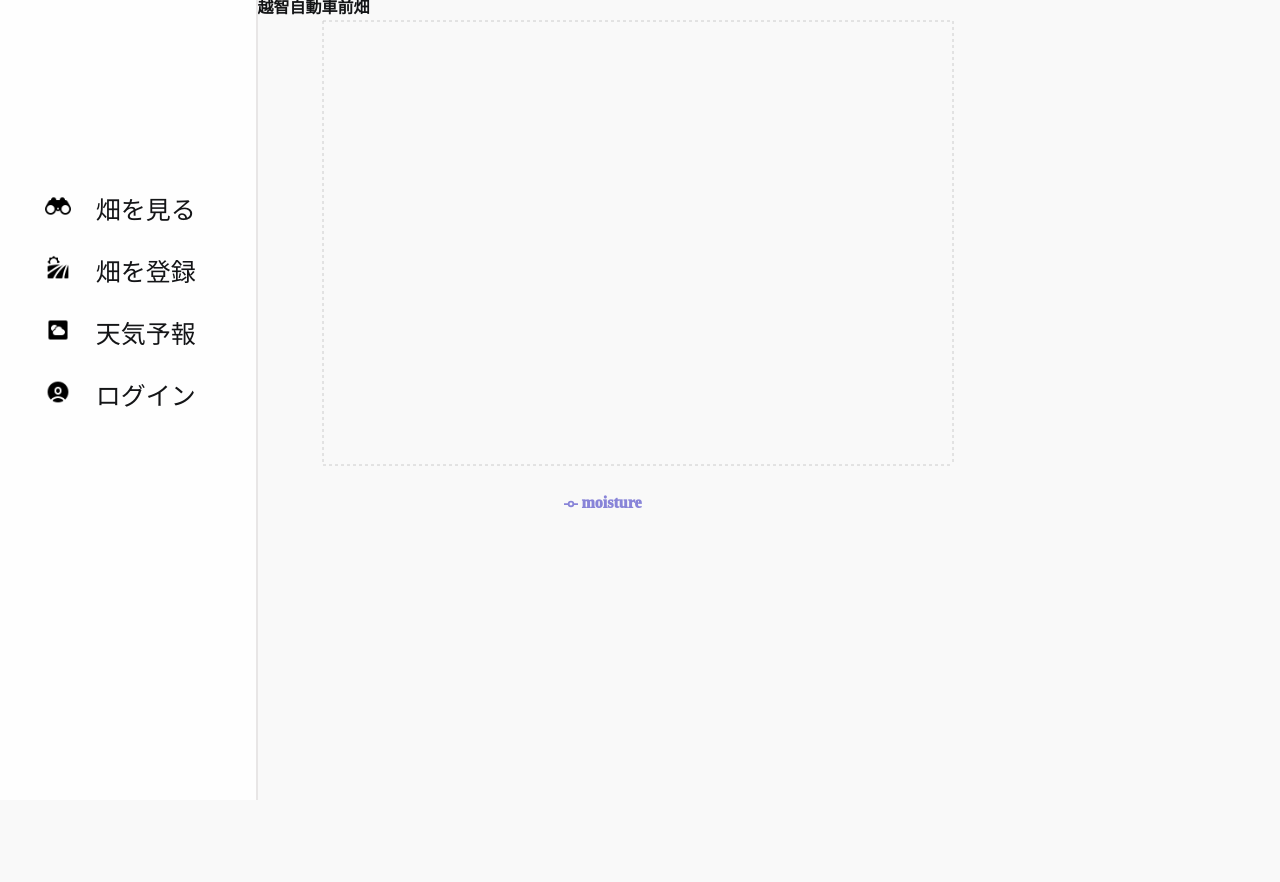
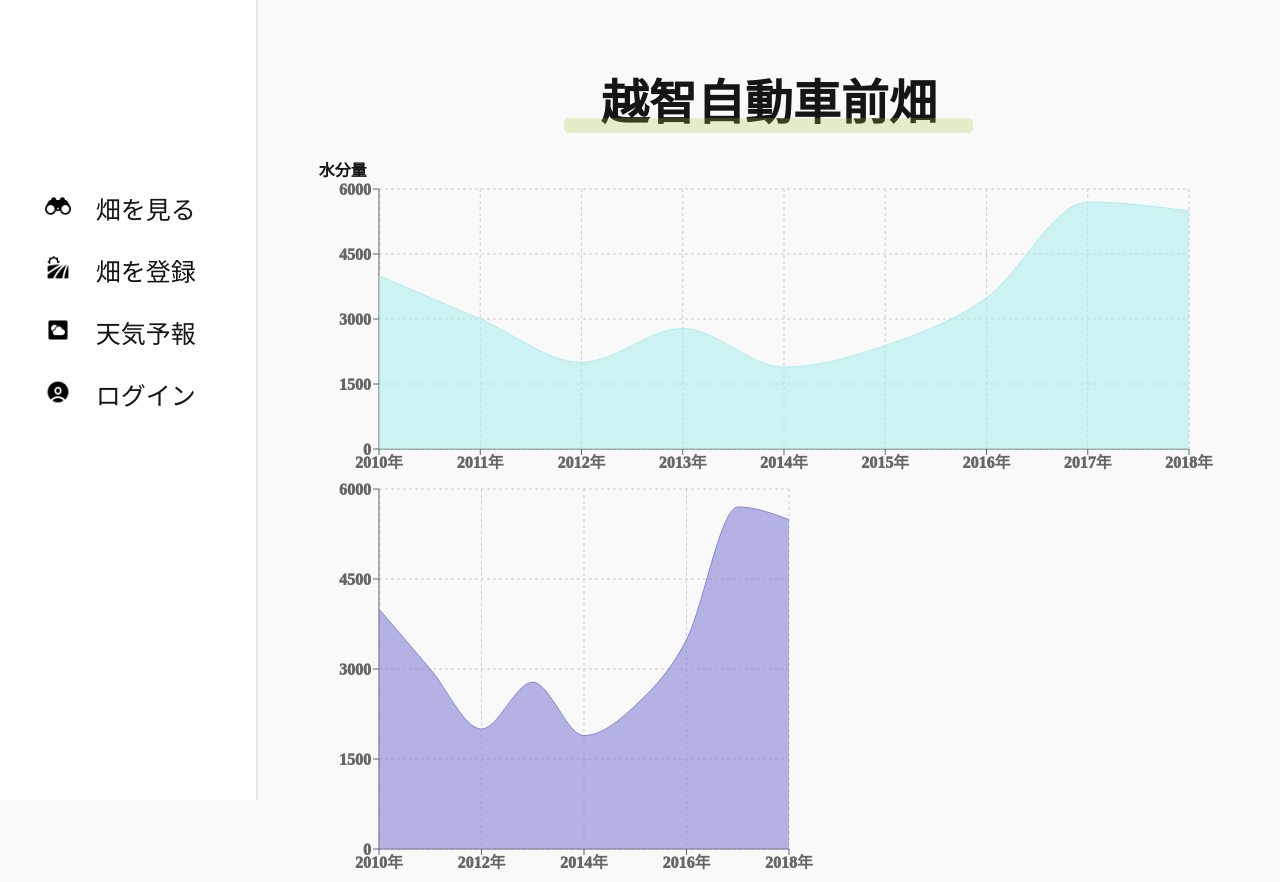
Before and after one commit to toasahi/Kainouji, a React app in the folder web/: page /lookfield/moisture/1 in a window 1280 px wide. Before the commit the page ends 800 px from the top, so only its background shows below. Built offline with nearby package versions, Linux system fonts and the light colour scheme; no server answers; the HTML template or start-up script is replaced by a standard one.

Commit message:
Create history location state

```diff
--- a/web/package.json
+++ b/web/package.json
@@ -29,6 +29,7 @@
     "eslint-plugin-prettier": "^3.4.0",
     "file-loader": "^6.2.0",
     "prettier": "^2.3.2",
+    "react-hook-form": "^7.12.2",
     "react-router-dom": "^5.2.0",
     "style-loader": "^3.2.1",
     "styled-components": "^5.3.0",
--- a/web/src/components/Inputs/PrimaryInput.tsx
+++ b/web/src/components/Inputs/PrimaryInput.tsx
@@ -34,6 +34,7 @@ const SInput = styled.input`
   border-radius: 10px;
   transition: all 0.25s ease 0s;
   width: 100%;
+  box-sizing: border-box;
 
   ::placeholder {
     color: ${Color.primary};
@@ -45,6 +46,6 @@ const SInput = styled.input`
   }
 
   @media (min-width: ${Responsive.sm}) {
-    padding: 10px;
+    padding: 15px;
   }
 `;
--- a/web/src/components/pages/Confirm.tsx
+++ b/web/src/components/pages/Confirm.tsx
@@ -2,25 +2,32 @@ import { ChangeEvent, memo, useEffect, useState, VFC } from 'react';
 import styled from 'styled-components';
 
 import { Color, Font, Responsive } from '../../constant/BaseCss';
-import { useGetVegitables } from '../../hooks/useGetVegitables';
 import { Header } from '../layouts/Header';
-import { PrimaryInput } from '../Inputs/PrimaryInput';
 import { PrimaryButton } from '../buttons/PrimaryButton';
 import { useHistory } from 'react-router-dom';
-// import Image from '../../images/default.jpeg';
+
+type State = {
+  fieldName: string;
+  vegetable: string;
+  waterTiming: string;
+  imageUrl: string;
+};
 
 export const Confirm: VFC = memo(() => {
-  const history = useHistory();
+  const history = useHistory<State>();
   const onClickBack = () => history.push('/registerfield');
   const onClickRegister = () => history.push('/login');
 
-  // console.log(this.props.location.state.stateTest);
+  const state = history.location.state;
+
+  console.log(state.fieldName);
 
   return (
     <SConfirm>
       <Header />
       <main>
         <SCard>
+          <img src={state.imageUrl} style={{ width: '100px', height: '200px' }} />
           <PrimaryButton children="前に戻る" position="before" onClick={onClickBack} />
           <PrimaryButton children="登録する" position="after" onClick={onClickRegister} />
         </SCard>
--- a/web/src/components/pages/Moisture.tsx
+++ b/web/src/components/pages/Moisture.tsx
@@ -1,8 +1,19 @@
 import { memo, useEffect, VFC } from 'react';
 import { useParams } from 'react-router-dom';
-import { CartesianGrid, Legend, Line, LineChart, ResponsiveContainer, Tooltip, XAxis, YAxis } from 'recharts';
+import {
+  Area,
+  AreaChart,
+  CartesianGrid,
+  Legend,
+  Line,
+  LineChart,
+  ResponsiveContainer,
+  Tooltip,
+  XAxis,
+  YAxis,
+} from 'recharts';
 import styled from 'styled-components';
-import { Responsive } from '../../constant/BaseCss';
+import { Responsive, Font, Color } from '../../constant/BaseCss';
 import { useMoistureData } from '../../hooks/useMoistureData';
 
 import { Header } from '../layouts/Header';
@@ -55,25 +66,69 @@ export const Moisture: VFC = memo(() => {
   ];
   return (
     <>
-      {loading ? (
+      {/* {loading ? (
         <h1>水分量のページです</h1>
-      ) : (
+      ) : ( */}
       <SMoisture>
         <Header />
         <main>
           <h1>越智自動車前畑</h1>
           <section className="moisture-graph">
-              <LineChart width={700} height={500} data={moisture}>
+            <h2>水分量</h2>
+            {/* <LineChart width={700} height={500} data={moisture}>
                 <CartesianGrid strokeDasharray="3 3" />
                 <XAxis dataKey="created_at" interval="preserveStartEnd" />
                 <YAxis interval="preserveStartEnd" />
                 <Legend />
                 <Line type="monotone" dataKey="moisture" stroke="#8884d8" activeDot={{ r: 8 }} />
-              </LineChart>
+              </LineChart> */}
+            {/* <LineChart width={700} height={500} data={data}>
+                <CartesianGrid strokeDasharray="3 3" />
+                <XAxis dataKey="created_at" interval="preserveStartEnd" />
+                <YAxis interval="preserveStartEnd" />
+                <Legend />
+                <Line type="monotone" dataKey="水分量" stroke="#8884d8" activeDot={{ r: 8 }} />
+              </LineChart> */}
+            <ResponsiveContainer width="100%" height={300}>
+              <AreaChart
+                width={500}
+                height={400}
+                data={data}
+                margin={{
+                  top: 10,
+                  right: 30,
+                  left: 0,
+                  bottom: 0,
+                }}
+              >
+                <CartesianGrid strokeDasharray="3 3" />
+                <XAxis dataKey="name" />
+                <YAxis />
+                <Tooltip />
+                <Area type="monotone" dataKey="水分量" stroke="#afeeee" fill="#afeeee" />
+              </AreaChart>
+            </ResponsiveContainer>
+            <AreaChart
+              width={500}
+              height={400}
+              data={data}
+              margin={{
+                top: 10,
+                right: 30,
+                left: 0,
+                bottom: 0,
+              }}
+            >
+              <CartesianGrid strokeDasharray="3 3" />
+              <XAxis dataKey="name" />
+              <YAxis />
+              <Tooltip />
+              <Area type="monotone" dataKey="水分量" stroke="#8884d8" fill="#8884d8" />
+            </AreaChart>
           </section>
         </main>
       </SMoisture>
-      )}
+      {/* )} */}
     </>
   );
 });
@@ -87,11 +142,48 @@ const SMoisture = styled.div`
 
   main {
     width: 80%;
+
+    section {
+      margin: 0 auto;
+    }
+
+    h1 {
+      font-size: ${Font.text5xl};
+      padding: 5px;
+      margin: 30px 0;
+      text-align: center;
+      position: relative;
+
+      ::after {
+        background-color: ${Color.secondary}; /* 線色 */
+        border-radius: 5px; /* 線幅の半分 */
+        content: '';
+        position: absolute;
+        bottom: 0;
+        left: 30%;
+        width: 40%;
+        opacity: 25%;
+        height: 15px; /* 線幅 */
+      }
+    }
   }
 
   @media (min-width: ${Responsive.md}) {
     flex-direction: row;
     justify-content: start;
     align-content: center;
+
+    main {
+      width: 80%;
+
+      h1 {
+        margin-top: 75px;
+        margin-bottom: 30px;
+      }
+
+      section {
+        width: 900px;
+      }
+    }
   }
 `;
--- a/web/src/components/pages/RegisterField.tsx
+++ b/web/src/components/pages/RegisterField.tsx
@@ -12,7 +12,11 @@ import { PrimarySelect } from '../selects/PrimarySelect';
 
 export const RegisterField: VFC = memo(() => {
   const history = useHistory();
-  const onClickConfirm = () => history.push('/registerfield/confirm');
+  const onClickConfirm = () =>
+    history.push({
+      pathname: '/registerfield/confirm',
+      state: { fieldName: fieldName, vegetable: vegetable, waterTiming: waterTiming, imageUrl: imageUrl },
+    });
   const [fieldName, setFieldName] = useState('');
   const [vegetable, setVegetable] = useState('');
   const [waterTiming, setWaterTiming] = useState('');
@@ -63,7 +67,7 @@ export const RegisterField: VFC = memo(() => {
                 {/* <PrimarySelect selectId="vegetableKind" labelText="育てる野菜" lists={vegetableLists}/> */}
               </div>
               <div className="item">
-              <label htmlFor="waterTiming">水をやるタイミング</label>
+                <label htmlFor="waterTiming">水をやるタイミング</label>
                 <select id="waterTiming" value={vegetable} onChange={onChangeVegetable}>
                   <option value="">選択してください</option>
                   <option value="10%">10%</option>
@@ -96,7 +100,7 @@ export const RegisterField: VFC = memo(() => {
                 </>
               )}
             </div>
-            <div style={{ textAlign: 'center', marginTop: '25px' }}>
+            <div className="buttonContainer">
               <PrimaryButton children="確認画面へ進む" position="after" onClick={onClickConfirm} />
             </div>
           </div>
@@ -121,7 +125,7 @@ const SRegisterField = styled.div`
       outline: none;
       border-radius: 10px;
       border: solid 1px rgba(232, 230, 230, 0.95);
-      padding: 10px;
+      padding: 13px;
       transition: all 0.25s ease 0s;
       width: 100%;
 
@@ -186,7 +190,7 @@ const SCard = styled.section`
     }
 
     .item {
-      margin-top: 25px;
+      margin-top: 20px;
 
       label {
         line-height: 3;
@@ -217,5 +221,10 @@ const SCard = styled.section`
     .item {
       width: 100%;
     }
+
+    .buttonContainer {
+      text-align: center;
+      margin-top: 15px;
+    }
   }
 `;
--- a/web/src/router/HomeRoutes.tsx
+++ b/web/src/router/HomeRoutes.tsx
@@ -6,6 +6,7 @@ import { Home } from '../components/pages/Home';
 import { Login } from '../components/pages/Login';
 import { Moisture } from '../components/pages/Moisture';
 import { Confirm } from '../components/pages/Confirm';
+import { Register } from '../components/pages/Register';
 
 export const homeRoutes = [
   {
```
Also changed, not shown: web/src/components/pages/Register.tsx (added, +36 -0 lines). Lines whose indentation alone changed are shown as unchanged.
